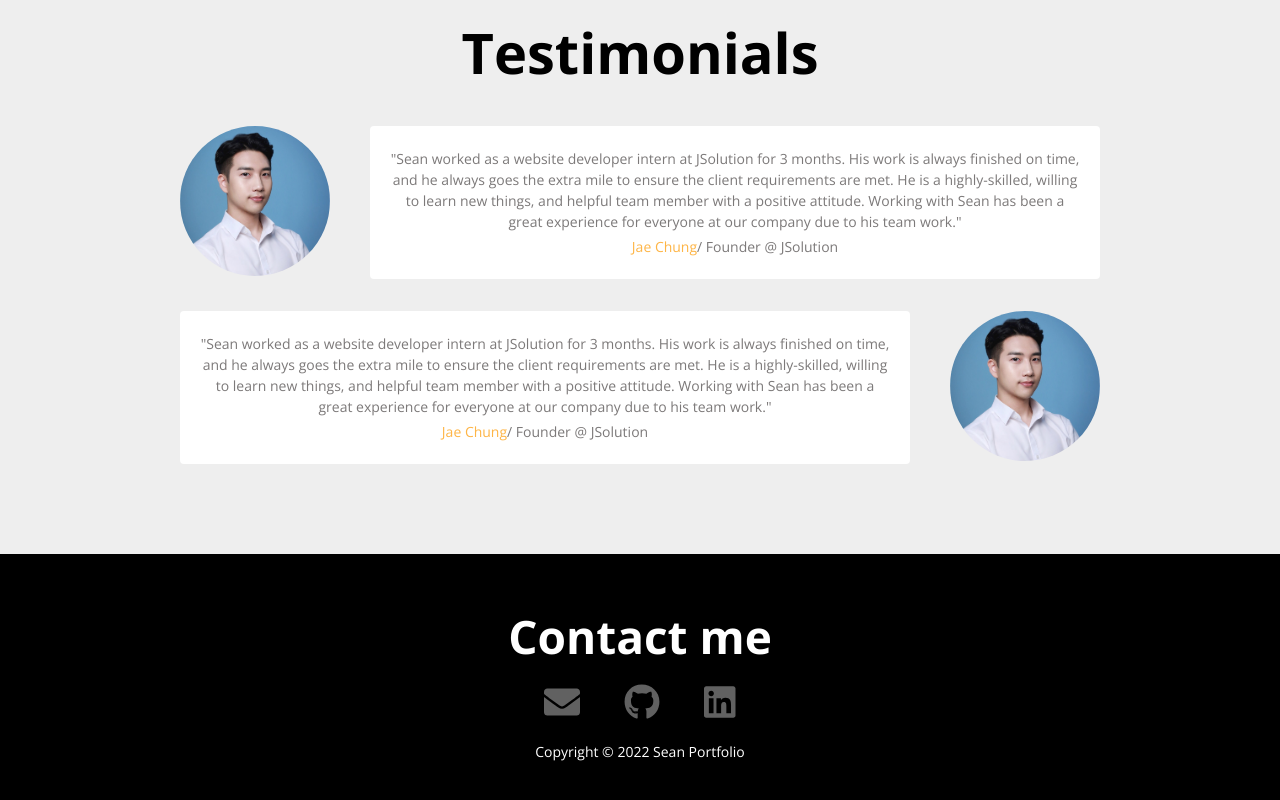
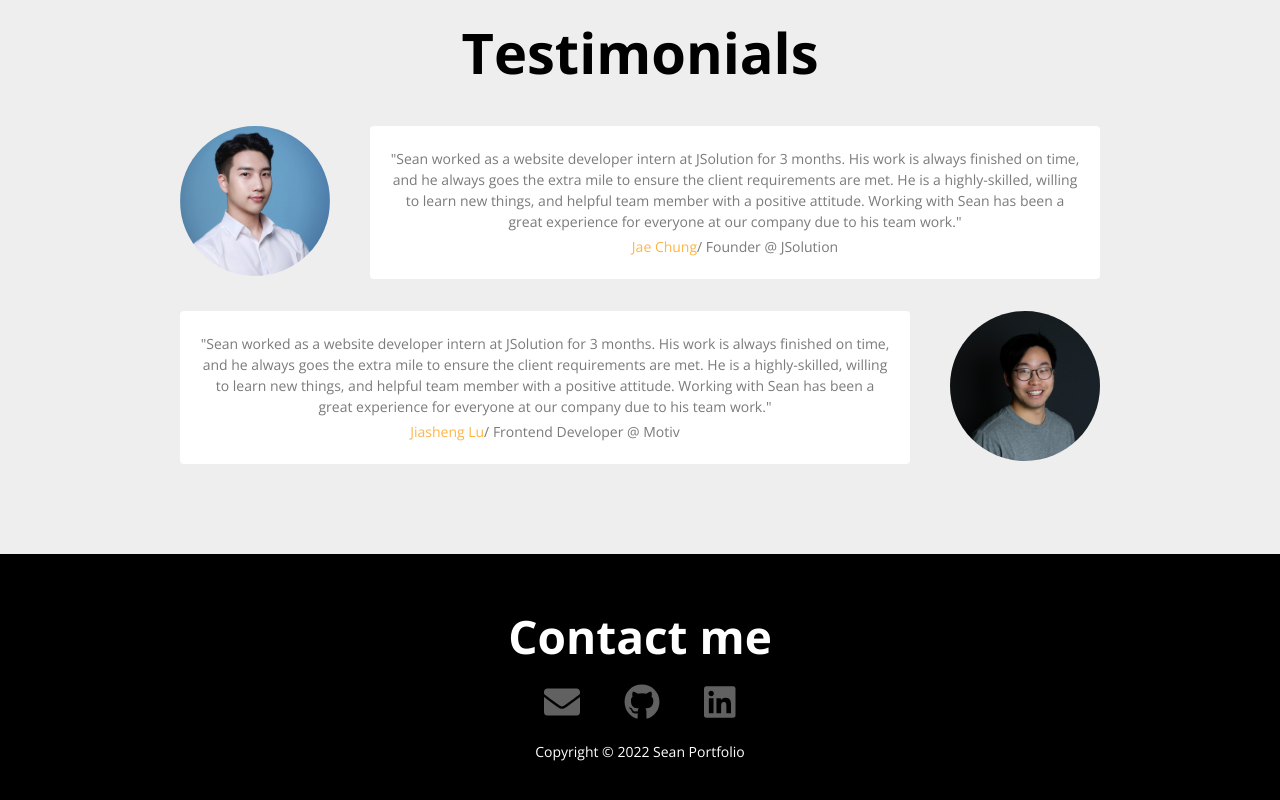
Before and after one commit to SeanLee0033/Portfolio_sean, a React (Create React App) app: page / in a window 1280 px wide. Shown: the part 2432-3232 px from the top of the page. Built offline with nearby package versions, Linux system fonts and the light colour scheme.

Commit message:
testimonials update

```diff
--- a/src/components/testimonials.jsx
+++ b/src/components/testimonials.jsx
@@ -1,5 +1,6 @@
 import React from 'react';
 import Jay from '../assets/img/testimonials/Jay.jpeg';
+import Jiasheng from '../assets/img/testimonials/Jiasheng.jpeg';
 
 const Testimonials = () => {
   return (
@@ -28,13 +29,13 @@ const Testimonials = () => {
                   "Sean worked as a website developer intern at JSolution for 3 months. His work is always finished on time, and he always goes the extra mile to ensure the client requirements are met. He is a highly-skilled, willing to learn new things, and helpful team member with a positive attitude. Working with Sean has been a great experience for everyone at our company due to his team work."
                 </p>
                 <p className="name">
-                  <a href="https://www.linkedin.com/in/jae-chung-56026384/">
-                    Jae Chung
+                  <a href="https://www.linkedin.com/in/jiashenglujob/">
+                    Jiasheng Lu
                   </a>
-                  / Founder @ JSolution
+                  / Frontend Developer @ Motiv
                 </p>
               </div>
-              <img src={Jay} alt="People" className="testimonial__avatar" />
+              <img src={Jiasheng} alt="People" className="testimonial__avatar" />
             </div>
           </div>
         </div>
```
Also changed, not shown: src/assets/img/testimonials/Jiasheng.jpeg (added).
